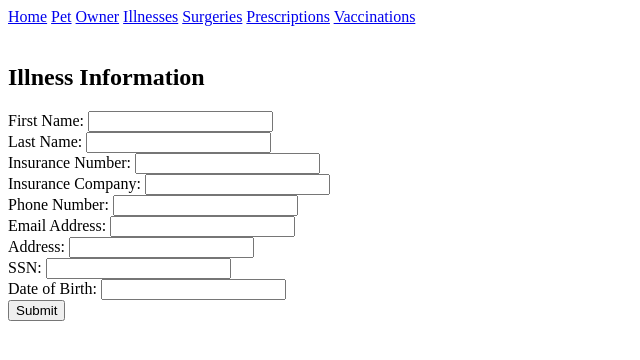
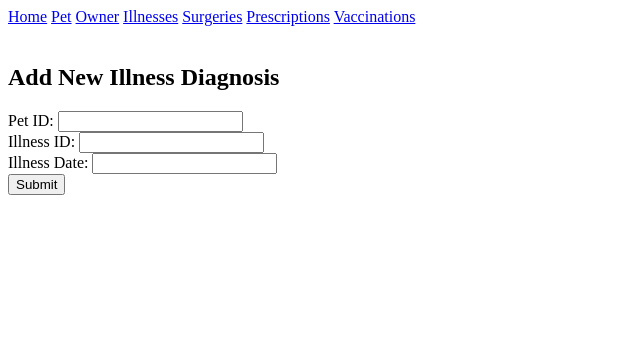
Before and after one commit to sarahdubbert/470DatabaseProject, a Flask app: template databaseApp/databaseApp/templates/newIllness.html in a window 1280 px wide. Shown: the top 360 px of the page, without its empty margins (0-640 px from the left). Run offline with Flask 2, Linux system fonts and the light colour scheme; the template is opened without the code that fills it, so the values that code supplies are empty.

Commit message:
Insert functionality for illnesses and vaccinations

```diff
--- a/databaseApp/databaseApp/_init_.py
+++ b/databaseApp/databaseApp/_init_.py
@@ -204,6 +204,23 @@ def illnesses():
 
     return render_template('illnesses.html')
 
+@app.route('/newIllness', methods=['GET', 'POST'])
+def newIllness():
+    cnx = mysql.connector.connect(user=usr, password=pw, host=hst, database=db, use_pure=True)
+    cursor = cnx.cursor()
+    if request.method == "POST":
+        pet_id=request.form['pet_id']
+        illness_id=request.form['illness_id']
+        illness_date=request.form['illness_date']
+
+        def get_insertIllness_query():
+            return "INSERT INTO isDiagnosedWith (IllnessID, PetID, IllnessDate) VALUES ('" + str(illness_id) + "', '" + str(pet_id) + "', '" + str(illness_date) + "');"
+
+        cursor.execute(get_insertIllness_query())
+        cnx.commit()
+
+    return render_template('newIllness.html')
+
 @app.route('/illnessResults', methods=['GET', 'POST'])
 def illnessResults():
     if request.method == "POST":
@@ -363,6 +380,23 @@ def vaccinations():
 
     return render_template('vaccinations.html')
 
+@app.route('/newVaccination', methods=['GET', 'POST'])
+def newVaccination():
+    cnx = mysql.connector.connect(user=usr, password=pw, host=hst, database=db, use_pure=True)
+    cursor = cnx.cursor()
+    if request.method == "POST":
+        pet_id=request.form['pet_id']
+        vaccination_id=request.form['vaccination_id']
+        vaccination_date=request.form['vaccination_date']
+
+        def get_insertVaccination_query():
+            return "INSERT INTO isAdministered (VacID, PetID, VaccinationDate) VALUES ('" + str(vaccination_id) + "', '" + str(pet_id) + "', '" + str(vaccination_date) + "');"
+
+        cursor.execute(get_insertVaccination_query())
+        cnx.commit()
+
+    return render_template('newVaccination.html')
+
 @app.route('/vaccinationResults', methods=['GET', 'POST'])
 def vaccinationResults():
     if request.method == "POST":
--- a/databaseApp/databaseApp/templates/newIllness.html
+++ b/databaseApp/databaseApp/templates/newIllness.html
@@ -9,19 +9,13 @@
 </div>
 
 <br/>
-<h2>Illness Information</h2>
+<h2>Add New Illness Diagnosis</h2>
 
-<div class="new_owner">
-<form action="/newOwner" method=post>
-    First Name: <input type=text name=first_name></br>
-    Last Name: <input type=text name=last_name></br>
-    Insurance Number: <input type=text name=insurance_number></br>
-    Insurance Company: <input type=text name=insurance_company></br>
-    Phone Number: <input type=text name=phone_number></br>
-    Email Address: <input type=text name=email></br>
-    Address: <input type=text name=physical_address></br>
-    SSN: <input type=text name=ssn></br>
-    Date of Birth: <input type=text name=owner_dob></br>
+<div class="new_illness">
+<form action="/newIllness" method=post>
+    Pet ID: <input type=text name=pet_id></br>
+    Illness ID: <input type=text name=illness_id></br>
+    Illness Date: <input type=text name=illness_date></br>
     <div class="actions"><input type=submit value="Submit"></div>
 </form>
 </div>
```
Also changed, not shown: databaseApp/databaseApp/templates/newVaccination.html (+12 -0 lines).
